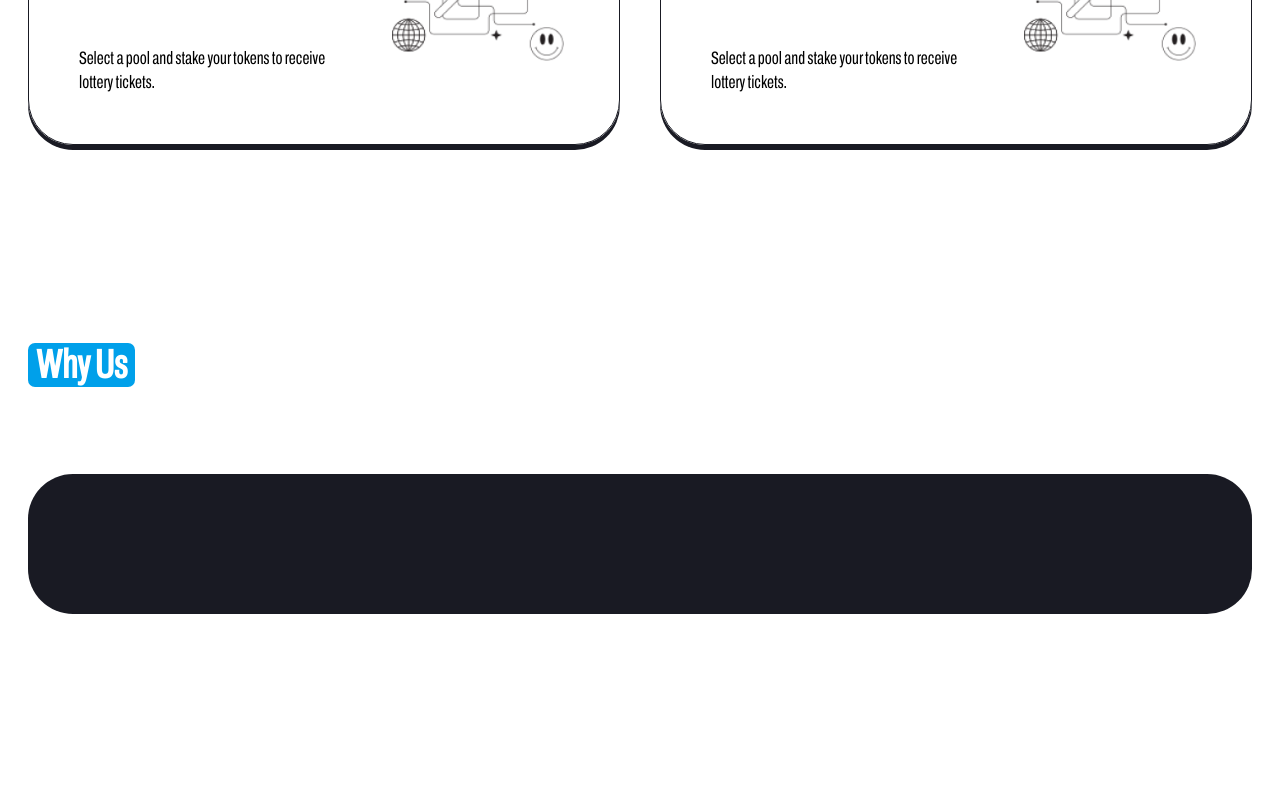
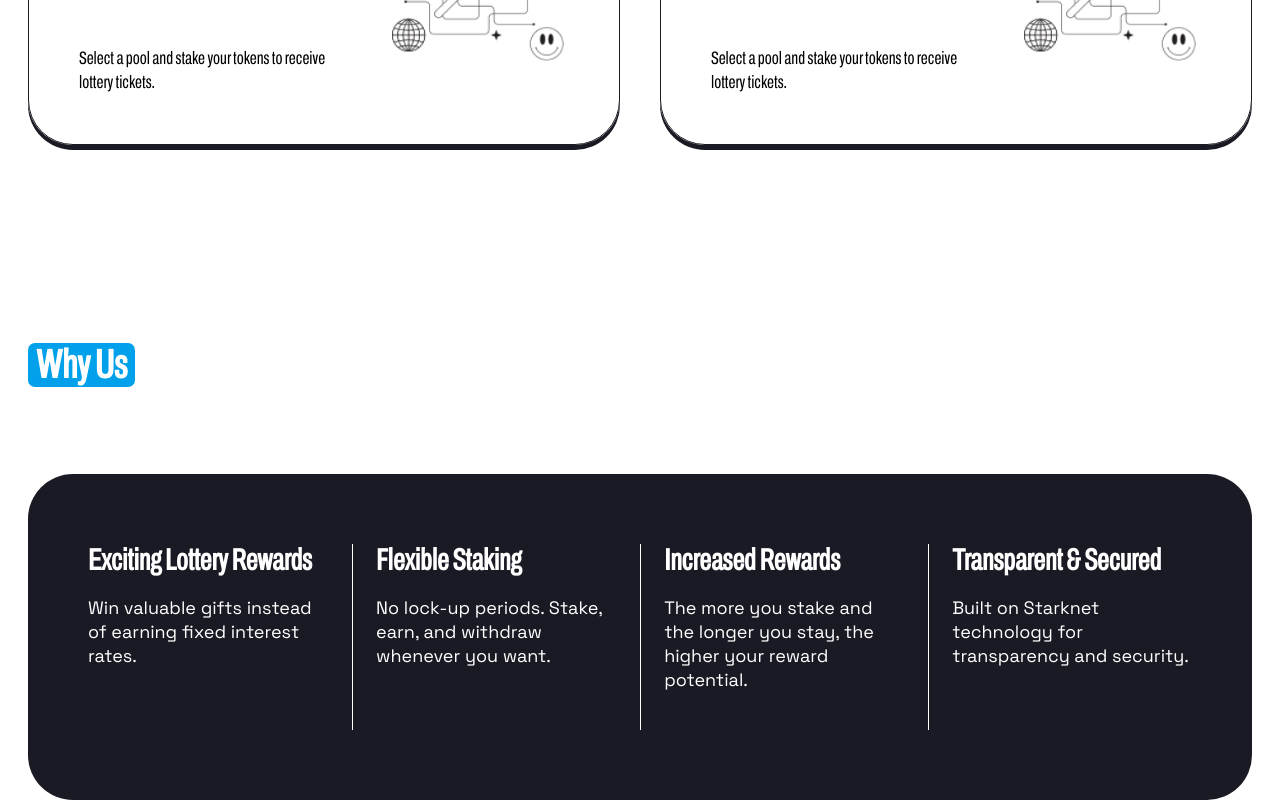
Before and after one commit to dracodev02/doraebag, a Next.js app: page / in a window 1280 px wide. Shown: the part 2117-2917 px from the top of the page. Before the commit the page ends 2731 px from the top, so only its background shows below. Built offline with nearby package versions, Linux system fonts and the light colour scheme.

Commit message:
add ui whyus section

```diff
--- a/app/sections/SectionWhyUs.tsx
+++ b/app/sections/SectionWhyUs.tsx
@@ -4,7 +4,44 @@ const SectionWhyUs = () => {
       <h3 className="font-semibold font-archivo text-white rounded-[7px] bg-primary text-[40px] leading-[44px] w-fit px-2">
         Why Us
       </h3>
-      <div className="bg-secondary py-[70px] px-[60px] rounded-[45px] grid grid-cols-4"></div>
+      <div className="bg-secondary text-white py-[70px] px-[60px] rounded-[45px] flex gap-6 ">
+        <div className="flex flex-col gap-5 w-full">
+          <p className="text-[30px] leading-8 font-semibold font-archivo">
+            Exciting Lottery Rewards{" "}
+          </p>
+          <p className="text-[18px] leading-6">
+            Win valuable gifts instead of earning fixed interest rates.
+          </p>
+        </div>
+        <div className="h-[186px] w-[1px] bg-white"></div>
+        <div className="flex flex-col gap-5  w-full">
+          <p className="text-[30px] leading-8 font-semibold font-archivo">
+            Flexible Staking{" "}
+          </p>
+          <p className="text-[18px] leading-6">
+            No lock-up periods. Stake, earn, and withdraw whenever you want.{" "}
+          </p>
+        </div>{" "}
+        <div className="h-[186px] w-[1px] bg-white"></div>
+        <div className="flex flex-col gap-5  w-full">
+          <p className="text-[30px] leading-8 font-semibold font-archivo">
+            Increased Rewards{" "}
+          </p>
+          <p className="text-[18px] leading-6">
+            The more you stake and the longer you stay, the higher your reward
+            potential.{" "}
+          </p>
+        </div>{" "}
+        <div className="h-[186px] w-[1px] bg-white"></div>
+        <div className="flex flex-col gap-5  w-full">
+          <p className="text-[30px] leading-8 font-semibold font-archivo">
+            Transparent & Secured{" "}
+          </p>
+          <p className="text-[18px] leading-6">
+            Built on Starknet technology for transparency and security.{" "}
+          </p>
+        </div>
+      </div>
     </div>
   );
 };
```
